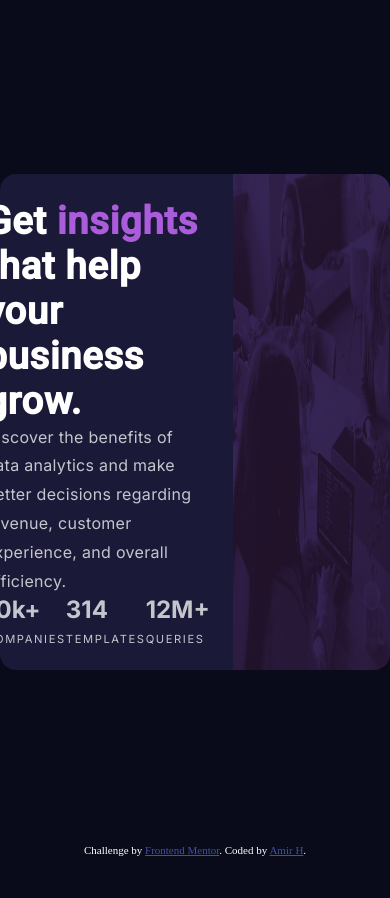
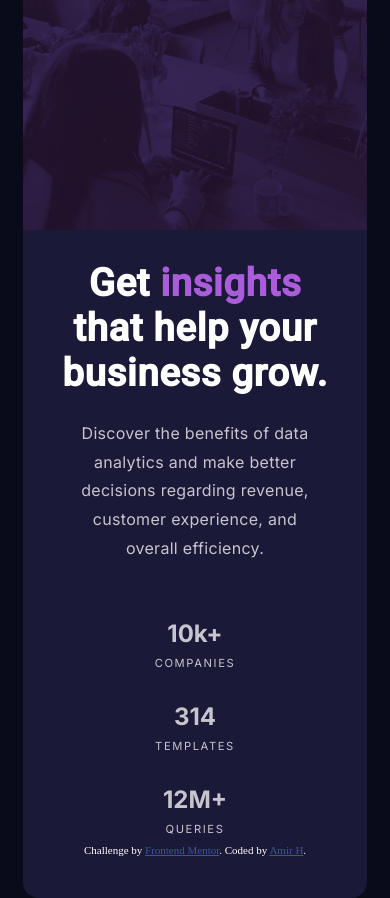
Before and after one commit to Amorezzzz/stats-preview-card-component, a plain HTML site: page index.html in a window 390 px wide. Before the commit the page ends 856 px from the top, so only its background shows below. Drawn offline with Linux system fonts and the light colour scheme.

Commit message:
design finished

```diff
--- a/index.html
+++ b/index.html
@@ -9,6 +9,7 @@
       sizes="32x32"
       href="./images/favicon-32x32.png"
     />
+    <link rel="stylesheet" href="./style-mobile.css" media="(max-width: 480px)">
 
     <title>Frontend Mentor | Stats preview card component</title>
     <link rel="stylesheet" href="./style.css" />
--- /dev/null
+++ b/style-mobile.css
@@ -0,0 +1,34 @@
+.container{
+    display: flex;
+    flex-direction: column;
+    width: 88%;
+}
+
+.left-side{
+    order: 2;
+    margin: 0.6rem;
+}
+
+.image-container{
+    order: 1;
+}
+
+.header{
+    text-align: center;
+}
+.header span{
+    color: var(--accent);
+}
+
+.middle-content{
+   text-align: center;
+   margin: 1.5rem;
+}
+
+.left-down{
+    display: flex;
+    flex-direction: column;
+    gap:2rem;
+    padding: 2rem;
+    text-align: center;
+}
```
